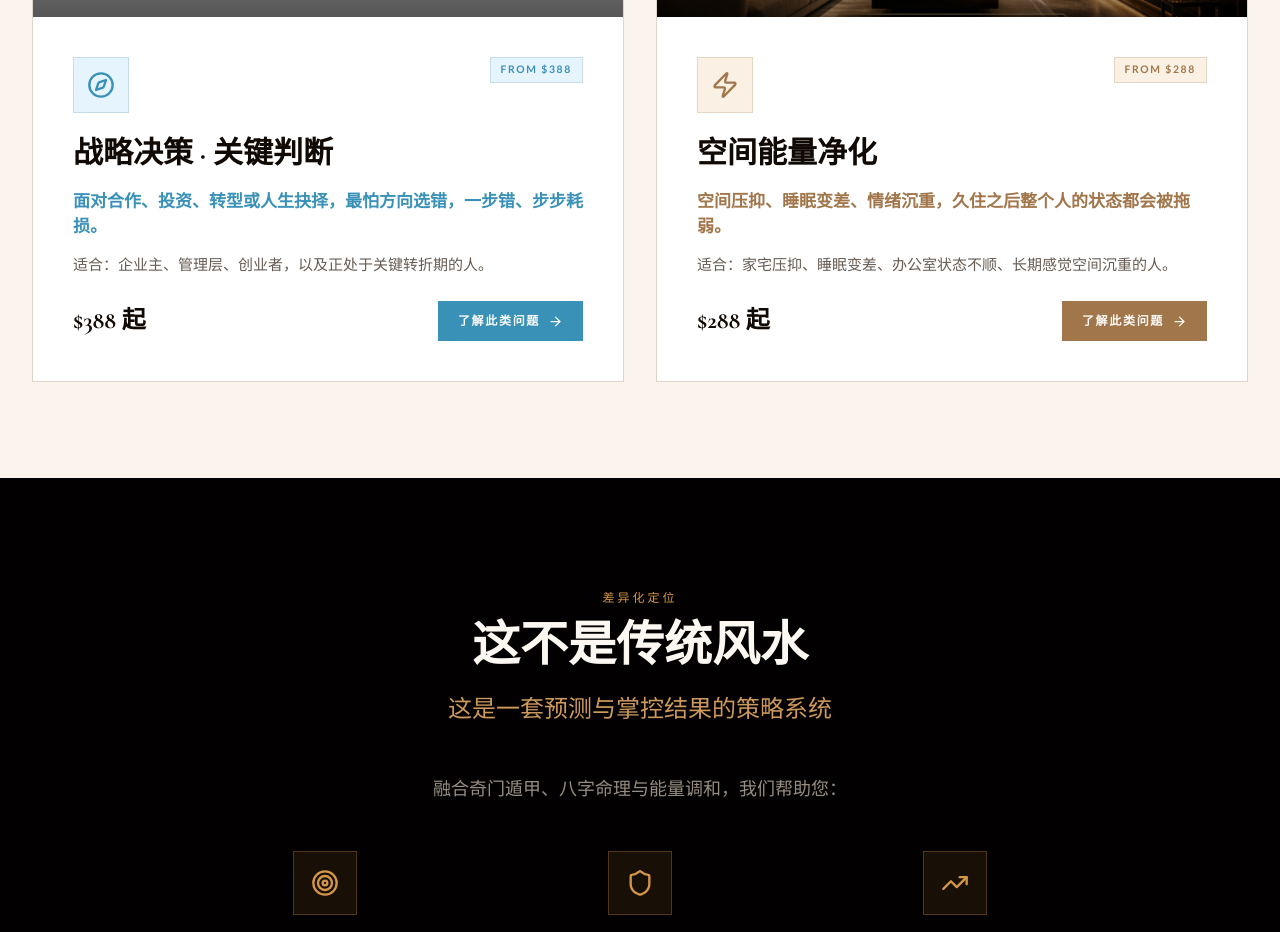
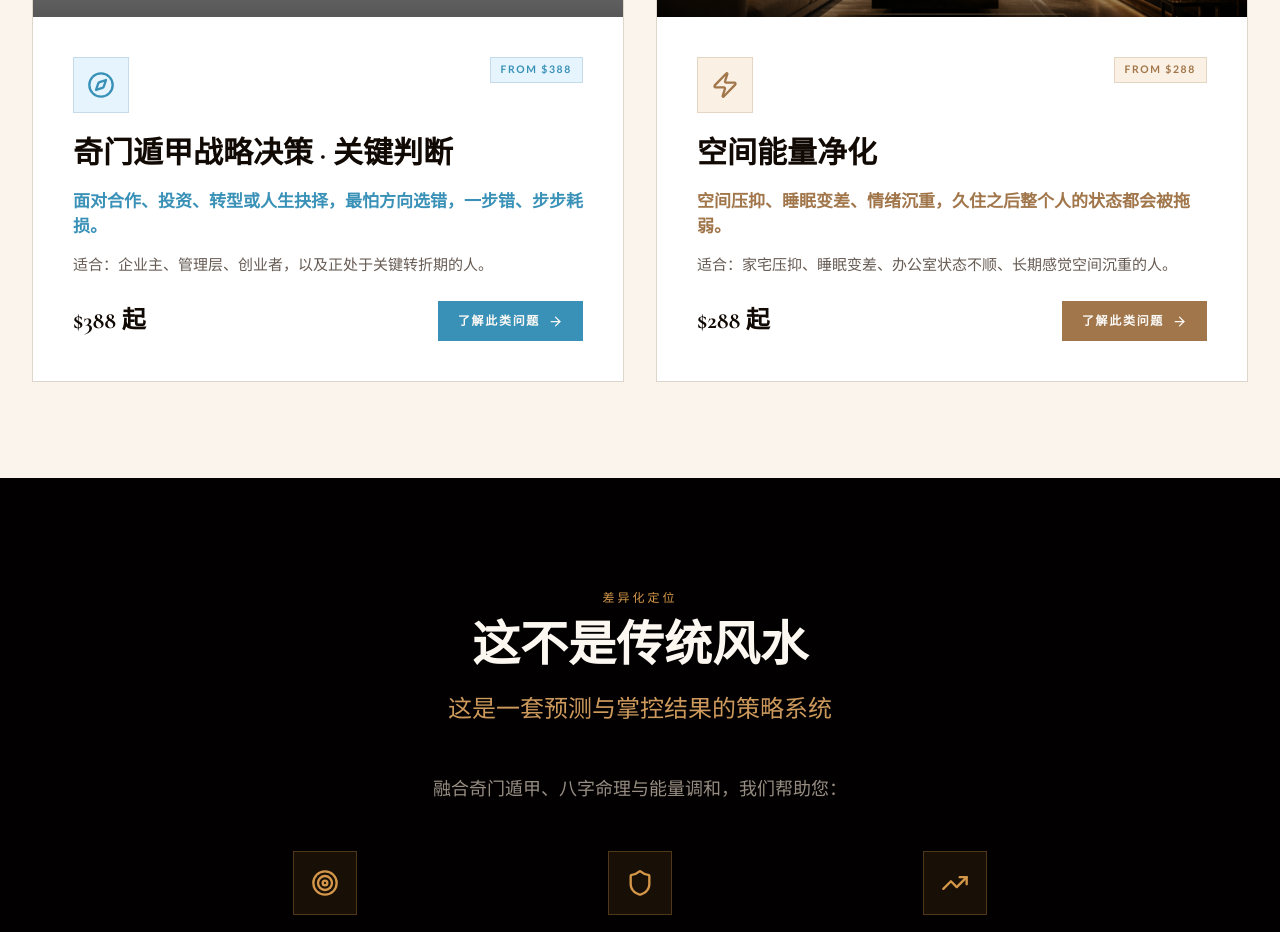
Before and after one commit to BODHIWONG/qmfeng-website, a Next.js app: page / in a window 1280 px wide. Shown: the part 2160-3092 px from the top of the page. Built offline with nearby package versions, Linux system fonts and the light colour scheme; grey boxes are pictures that could not be loaded.

Commit message:
Add Qi Men Dun Jia wording to homepage decision card

```diff
--- a/components/service-cards.tsx
+++ b/components/service-cards.tsx
@@ -84,8 +84,8 @@ const services: ServiceCard[] = [
   {
     id: 3,
     icon: Compass,
-    titleZh: "战略决策 · 关键判断",
-    titleEn: "Strategic Decisions · Critical Timing",
+    titleZh: "奇门遁甲战略决策 · 关键判断",
+    titleEn: "Qi Men Dun Jia Strategic Decisions · Critical Timing",
     painZh: "面对合作、投资、转型或人生抉择，最怕方向选错，一步错、步步耗损。",
     painEn:
       "In business, investment, transitions, or major life choices, one wrong decision can create long-term loss.",
@@ -101,8 +101,8 @@ const services: ServiceCard[] = [
     accentBg: "oklch(0.96 0.02 240)",
     accentBorder: "oklch(0.88 0.03 235)",
     imageSrc: "/Strategic.png",
-    imageAltZh: "战略决策服务展示图",
-    imageAltEn: "Strategic decision service visual",
+    imageAltZh: "奇门遁甲战略决策服务展示图",
+    imageAltEn: "Qi Men Dun Jia strategic decision service visual",
   },
   {
     id: 4,
```
